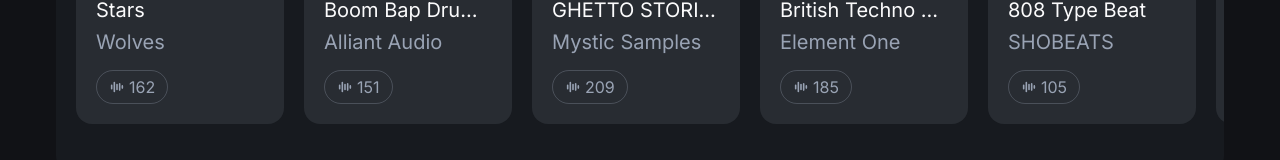
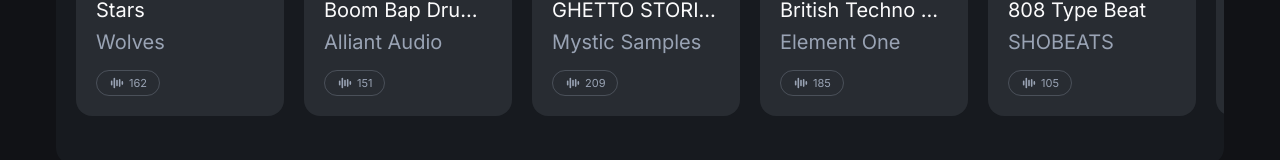
Before and after one commit to xe986232-ai/Wann, a Next.js app: page / in a window 1280 px wide. Shown: the part 1288-1448 px from the top of the page. Built offline with nearby package versions, Linux system fonts and the light colour scheme.

Commit message:
Fix download pill font size (text-2xs was not a valid class in this project)

```diff
--- a/src/components/marketing/featured-products-carousel.tsx
+++ b/src/components/marketing/featured-products-carousel.tsx
@@ -156,7 +156,7 @@ export function FeaturedProductsCarousel() {
               </div>
 
               <div className="flex flex-row flex-wrap gap-2 px-2 pb-2">
-                <span className="flex flex-row items-center gap-1 rounded-full border border-muted/30 px-3 py-1 text-2xs text-muted transition-colors duration-200 md:group-hover/card:border-foreground md:group-hover/card:text-foreground">
+                <span className="flex flex-row items-center gap-1 rounded-full border border-muted/30 px-3 py-1 text-[11px] leading-none text-muted transition-colors duration-200 md:group-hover/card:border-foreground md:group-hover/card:text-foreground">
                   <TileWaveformIcon width={16} height={16} />
                   {product.downloads}
                 </span>
```
